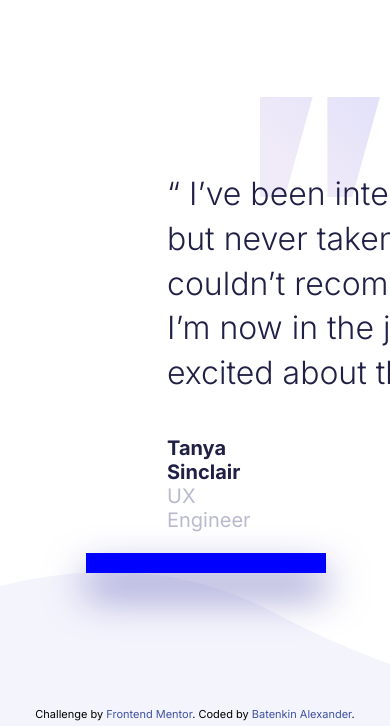
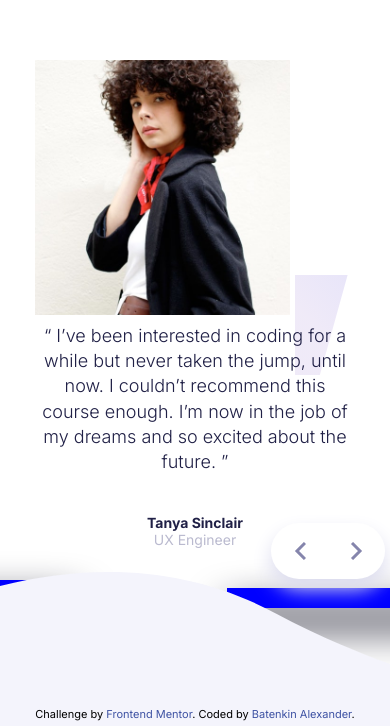
Before and after one commit to albatros444/frontendMentor35, a plain HTML site: page index.html in a window 390 px wide. Shown: the part 118-844 px from the top of the page. Drawn offline with Linux system fonts and the light colour scheme.

Commit message:
slider done

```diff
--- a/index.html
+++ b/index.html
@@ -21,42 +21,10 @@
     <title>Frontend Mentor | Coding Bootcamp Testimonials Slider</title>
   </head>
   <body>
-    <div class="slider">
-      <!-- ////////card 1////////// -->
-      <div class="slide slide1">
-        <div class="card card1">
-          <img src="/images/image-tanya.jpg" alt="" />
-          <div class="divForShadow"></div>
-          <p class="text">
-            “ I’ve been interested in coding for a while but never taken the
-            jump, until now. I couldn’t recommend this course enough. I’m now in
-            the job of my dreams and so excited about the future. ”
-          </p>
-          <p class="name">Tanya Sinclair <span>UX Engineer</span></p>
-        </div>
-      </div>
-
-      <!-- //////////card 2//////////// -->
-      <div class="slide slide2">
-        <div class="card card2">
-          <img src="/images/image-john.jpg" alt="" />
-          <div class="divForShadow"></div>
-          <!-- <div class="buttons"></div> -->
-          <p class="text">
-            “ If you want to lay the best foundation possible I’d recommend
-            taking this course. The depth the instructors go into is incredible.
-            I now feel so confident about starting up as a professional
-            developer. ”
-          </p>
-          <p class="name">
-            John Tarkpor <span>Junior Front-end Developer</span>
-          </p>
-        </div>
-      </div>
-    </div>
+    <div class="boxForSlider">
       <!-- /////////buttons////////// -->
       <div class="buttons">
-      <div class="boxForSvg buttonLeft">
+        <a class="boxForSvg buttonLeft" href="#slide1">
           <svg xmlns="http://www.w3.org/2000/svg" width="12" height="18">
             <path
               fill="none"
@@ -65,8 +33,8 @@
               d="M11 1L3 9l8 8"
             />
           </svg>
-      </div>
-      <div class="boxForSvg buttonRight">
+        </a>
+        <a class="boxForSvg buttonRight" href="#slide2">
           <svg xmlns="http://www.w3.org/2000/svg" width="13" height="18">
             <path
               fill="none"
@@ -75,6 +43,45 @@
               d="M2 1l8 8-8 8"
             />
           </svg>
+        </a>
+      </div>
+      <div class="slider">
+        <!-- ////////card 1////////// -->
+        <div class="slide slide1" id="slide1">
+          <div class="card card1">
+            <div class="boxForImg">
+              <img src="/images/image-tanya.jpg" alt="" />
+              <div class="divForShadow"></div>
+            </div>
+            <p class="text">
+              “ I’ve been interested in coding for a while but never taken the
+              jump, until now. I couldn’t recommend this course enough. I’m now
+              in the job of my dreams and so excited about the future. ”
+            </p>
+            <p class="name">Tanya Sinclair</p>
+            <p class="pos">UX Engineer</p>
+          </div>
+        </div>
+
+        <!-- //////////card 2//////////// -->
+        <div class="slide slide2" id="slide2">
+          <div class="card card2">
+            <div class="boxForImg">
+              <img src="/images/image-john.jpg" alt="" />
+              <div class="divForShadow"></div>
+            </div>
+            <p class="text">
+              “ If you want to lay the best foundation possible I’d recommend
+              taking this course. The depth the instructors go into is
+              incredible. I now feel so confident about starting up as a
+              professional developer. ”
+            </p>
+            <p class="name">
+              John Tarkpor <span>Junior Front-end Developer</span>
+            </p>
+          </div>
+        </div>
+        <!-- ///// -->
       </div>
     </div>
     <!-- ////////attribution//////// -->
--- a/index.js
+++ b/index.js
@@ -1,13 +1,27 @@
-const slider = document.querySelector(".slider");
-const buttonLeft = document.querySelector(".buttonLeft");
-const buttonRight = document.querySelector(".buttonRight");
+const divForShadow = document.querySelector(".divForShadow");
 
-buttonRight.addEventListener("click", () => {
-  console.log("click");
-  slider.style.overflow = "visible";
-  slider.style.transform = "translate(-100vw)";
+// let x = divForShadow.getBoundingClientRect().left;
+// let y = divForShadow.getBoundingClientRect().top;
+// console.log(x, y);
+// placeDiv(x, y);
+
+document.addEventListener("keydown", (event) => {
+  if (event.key === "ArrowLeft") {
+    location.href = "#slide1";
+  } else if (event.key === "ArrowRight") {
+    location.href = "#slide2";
+  }
 });
-buttonLeft.addEventListener("click", () => {
-  slider.style.overflow = "hidden";
-  slider.style.transform = "translate(0vw)";
-});
+// console.log(divForShadow.getBoundingClientRect().top);
+// function placeDiv(x_pos, y_pos) {
+//   let d = document.querySelector(".buttons");
+//   //   d.style.position = "absolute";
+//   d.style.left = x_pos + 36 + "px";
+//   d.style.top = y_pos - 10 + "px";
+// }
+// window.addEventListener("resize", () => {
+//   let x = divForShadow.getBoundingClientRect().left;
+//   let y = divForShadow.getBoundingClientRect().top;
+//   console.log(x, y);
+//   placeDiv(x, y);
+// });
--- a/scss/main.scss
+++ b/scss/main.scss
@@ -1,77 +1,21 @@
 @import "globals";
 @import "attribution";
 
-.slider {
-  display: flex;
-  overflow: hidden;
-  transition-duration: 0.5s;
-  .slide {
-    overscroll-behavior: contain;
-    // position: absolute;
-    // top: 0;
-    // left: 0;
-    .card {
+.boxForSlider {
   position: relative;
   height: 100vh;
   width: 100vw;
-      padding: 290px 167px;
-      z-index: -100;
-
-      background: 670px 47px url(/images/pattern-bg.svg) no-repeat,
-        260px 215px url(/images/pattern-quotes.svg) no-repeat,
-        left bottom url(/images/pattern-curve.svg) no-repeat;
-      img {
-        position: absolute;
-        left: 735px;
-        top: 110px;
-        z-index: -50;
-        // box-shadow: 0px 10px 20px hsl(240, 38%, 80%);
-      }
-      .divForShadow {
-        position: absolute;
-        width: 240px;
-        height: 20px;
-        bottom: 153px;
-        right: 454px;
-        background-color: blue;
-        z-index: -80;
-        box-shadow: 0px 20px 40px hsl(240, 38%, 60%);
-      }
-      .text {
-        width: 632px;
-        margin-bottom: 40px;
-        font-weight: 300;
-        line-height: 1.4;
-        z-index: 50;
-        color: hsl(240, 38%, 20%);
-      }
-      .name {
-        font-size: 20px;
-        font-weight: 700;
-        color: hsl(240, 38%, 20%);
-        span {
-          color: hsl(240, 18%, 77%);
-          font-weight: 400;
-        }
-      }
-    }
-  }
-}
-// .slider {
-//   transform: translateX(0vw);
-// }
   .buttons {
     position: absolute;
     display: flex;
     justify-content: space-between;
     align-items: center;
-  bottom: 125px;
-  right: 538px;
+    bottom: calc(50vh + -275px); //125px; 15.62vh
+    right: calc(50vw - 190px); //538px;
     width: 114px;
     height: 56px;
-  // padding-left: 20px;
-  // padding-right: 20px;
     border-radius: 56px;
+    z-index: 100;
     background-color: white;
     box-shadow: 0px 10px 20px hsl(240, 38%, 90%);
     .boxForSvg {
@@ -83,6 +27,77 @@
       cursor: pointer;
     }
   }
+  .slider {
+    display: flex;
+    justify-content: left;
+    align-items: center;
+    overflow-x: hidden;
+    position: relative;
+    scroll-behavior: smooth;
+    scroll-snap-type: x mandatory;
+    transition-duration: 0.5s;
+    .slide {
+      height: 100vh;
+      width: 100vw;
+      flex-shrink: 0;
+      display: flex;
+      justify-content: center;
+      align-items: center;
+      scroll-snap-align: center;
+      background: left bottom url(/images/pattern-curve.svg) no-repeat;
+      .card {
+        position: relative;
+        height: 800px;
+        width: 1440px;
+        padding: 290px 167px;
+        z-index: -100;
+        background: 670px 47px url(/images/pattern-bg.svg) no-repeat,
+          260px 215px url(/images/pattern-quotes.svg) no-repeat;
+        .boxForImg {
+          position: absolute;
+          left: 735px;
+          top: 110px;
+          // left: 51vw; //735px;
+          // top: 13.7vh; //110px;
+          z-index: -50;
+          img {
+          }
+          .divForShadow {
+            position: absolute;
+            width: 240px;
+            height: 20px;
+            top: 520px;
+            right: 278px;
+            background-color: blue;
+            z-index: -80;
+            // box-shadow: 0px 20px 40px hsl(240, 38%, 60%);
+            box-shadow: 0px 20px 40px hsl(240, 38%, 10%);
+          }
+        }
+        .text {
+          width: 632px;
+          margin-bottom: 40px;
+          font-weight: 300;
+          line-height: 1.4;
+          z-index: 50;
+          color: hsl(240, 38%, 20%);
+        }
+        .name {
+          display: inline-block;
+          font-size: 20px;
+          font-weight: 700;
+          color: hsl(240, 38%, 20%);
+        }
+        .pos {
+          display: inline-block;
+          font-size: 20px;
+          color: hsl(240, 18%, 77%);
+          font-weight: 400;
+        }
+      }
+    }
+  }
+
   .card1 {
     // display: none;
 
@@ -103,3 +118,5 @@
       }
     }
   }
+}
+@import "mediaQs";
--- /dev/null
+++ b/scss/mediaQs.scss
@@ -0,0 +1,38 @@
+@media screen and (max-width: 500px) {
+  .boxForSlider {
+    .buttons {
+    }
+    .slider {
+      //   overflow-x: auto;
+      .slide {
+        .card {
+          width: 320px;
+          height: auto;
+          padding: 0;
+
+          .boxForImg {
+            position: static;
+            img {
+              width: 255px;
+            }
+          }
+          .text {
+            width: auto;
+            font-size: 18px;
+            text-align: center;
+          }
+          .name {
+            display: block;
+            font-size: 14px;
+            text-align: center;
+          }
+          .pos {
+            display: block;
+            font-size: 14px;
+            text-align: center;
+          }
+        }
+      }
+    }
+  }
+}
```
Also changed, not shown: dist/main.css, 1 other file. Lines whose indentation alone changed are shown as unchanged.
